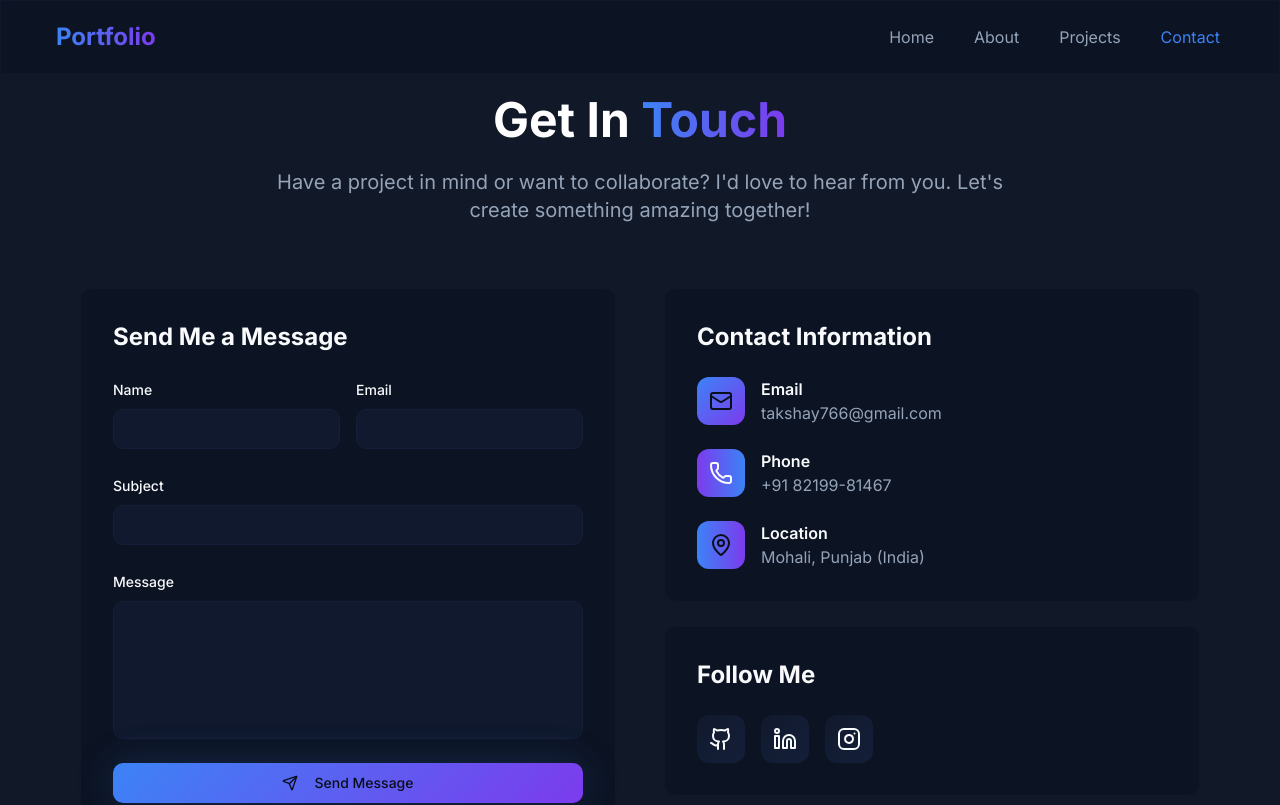
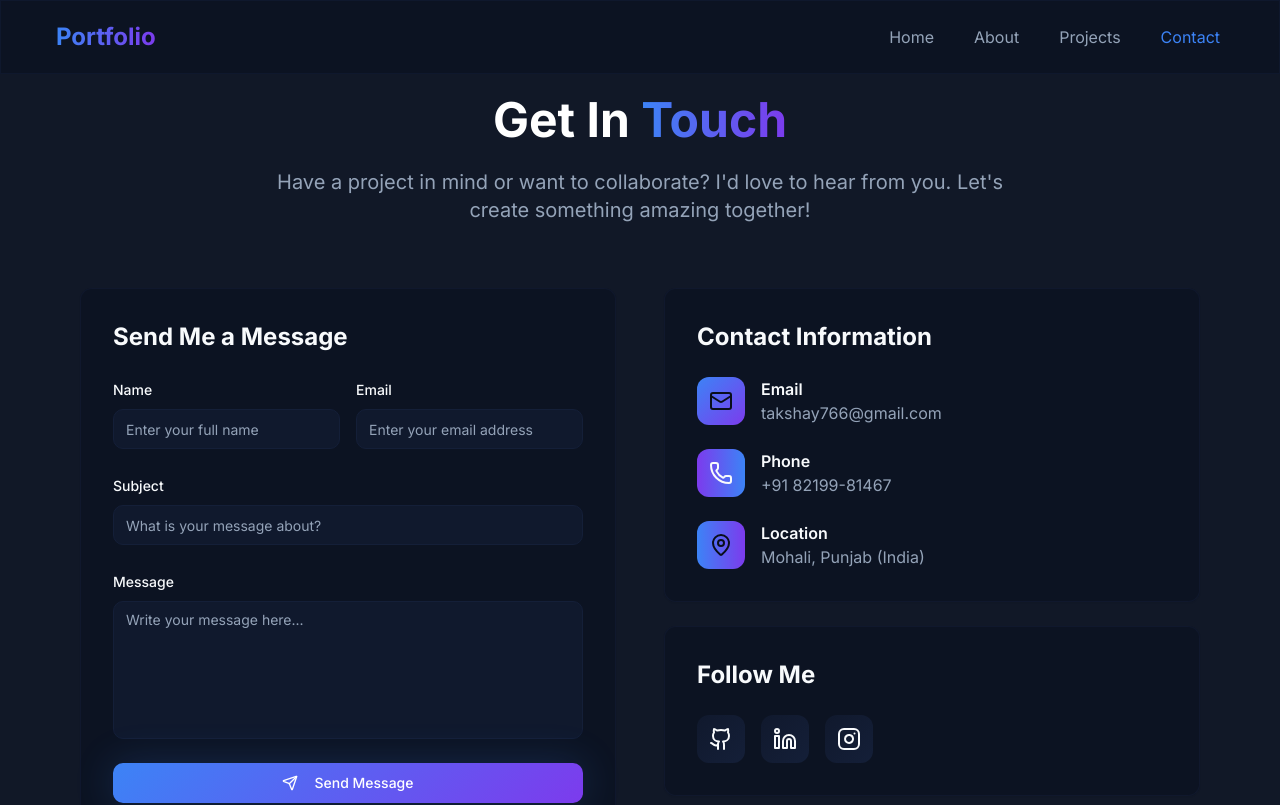
Before and after one commit to Akshaythakur766/Portfolio, a Next.js app: page /contact in a window 1280 px wide. Shown: the top 805 px of the page. Built offline with nearby package versions, Linux system fonts and the light colour scheme; a web font is replaced by a local one.

Commit message:
Feat : Design Improve & Email Logic improved

```diff
--- a/package.json
+++ b/package.json
@@ -9,11 +9,12 @@
     "lint": "next lint"
   },
   "dependencies": {
-    "@hookform/resolvers": "^3.9.0",
+    "@hookform/resolvers": "^3.10.0",
     "@radix-ui/react-label": "^2.1.7",
     "@radix-ui/react-progress": "^1.1.7",
     "@radix-ui/react-slot": "^1.2.3",
     "@svgr/webpack": "^8.1.0",
+    "axios": "^1.13.2",
     "class-variance-authority": "^0.7.1",
     "clsx": "^2.1.1",
     "framer-motion": "^11.3.21",
@@ -22,6 +23,8 @@
     "react": "^18",
     "react-dom": "^18",
     "react-hook-form": "^7.53.0",
+    "react-hot-toast": "^2.6.0",
+    "resend": "^6.4.1",
     "tailwind-merge": "^2.6.0",
     "tailwindcss-animate": "^1.0.7",
     "yup": "^1.4.0"
--- /dev/null
+++ b/src/app/api/contact/route.ts
@@ -0,0 +1,65 @@
+import { NextResponse } from "next/server";
+import { Resend } from "resend";
+
+const resend = new Resend(process.env.RESEND_API_KEY);
+
+export async function POST(request: Request) {
+  try {
+    const body = await request.json();
+    const { name, email, subject, message } = body as {
+      name?: string;
+      email?: string;
+      subject?: string;
+      message?: string;
+    };
+
+    // Basic validation
+    if (!name || !email || !subject || !message) {
+      return NextResponse.json(
+        { success: false, message: "All fields are required." },
+        { status: 400 }
+      );
+    }
+
+    // Send email via Resend
+    await resend.emails.send({
+      from: "Portfolio Contact Form <onboarding@resend.dev>",
+      to: process.env.RECEIVER_EMAIL!,
+      subject: `${subject} — Message from ${name}`,
+      text: `
+        From: ${name} <${email}>
+        Subject: ${subject}
+
+        Message:
+        ${message}
+      `,
+      html: `
+        <div style="font-family: Arial, sans-serif; line-height: 1.6; color: #333;">
+          <p><strong>Name:</strong> ${name}</p>
+          <p><strong>Email:</strong> ${email}</p>
+          <p><strong>Subject:</strong> ${subject}</p>
+          <p><strong>Message:</strong></p>
+          <div style="padding: 10px; background: #f9f9f9; border-radius: 6px;">
+            ${message.replace(/\n/g, "<br>")}
+          </div>
+        </div>
+      `,
+    });
+
+    return NextResponse.json({
+      success: true,
+      message: "Email sent successfully ✅",
+    });
+  } catch (error: any) {
+    console.error("Email send error:", error);
+
+    return NextResponse.json(
+      {
+        success: false,
+        message:
+          error?.message || "Failed to send email. Please try again later.",
+      },
+      { status: 500 }
+    );
+  }
+}
--- a/src/app/globals.css
+++ b/src/app/globals.css
@@ -128,4 +128,31 @@
   }
 }
 
-/* Other Common Styles */
+
+/* ---Scrollbar Styling Start---*/
+/* Custom dark scrollbar */
+::-webkit-scrollbar {
+  width: 8px;
+  height: 8px;
+}
+
+::-webkit-scrollbar-track {
+  background: #1a1a1a; /* track color */
+}
+
+::-webkit-scrollbar-thumb {
+  background-color: #444; /* handle color */
+  border-radius: 6px;
+  border: 2px solid #1a1a1a; /* gives thumb some spacing */
+}
+
+::-webkit-scrollbar-thumb:hover {
+  background-color: #666; /* hover effect */
+}
+
+/* For Firefox */
+* {
+  scrollbar-width: thin;
+  scrollbar-color: #444 #1a1a1a;
+}
+/*--- Scrollbar Stying End--- */
--- a/src/app/layout.tsx
+++ b/src/app/layout.tsx
@@ -1,9 +1,10 @@
 import type { Metadata } from "next";
 import { Inter, Calistoga } from "next/font/google";
 import { twMerge } from "tailwind-merge";
-import "./globals.css";
 import Navigation from "@/components/Navigation";
 import { Footer } from "@/sections/Footer/Footer";
+import { Toaster } from "react-hot-toast";
+import "./globals.css";
 
 const inter = Inter({ subsets: ["latin"], variable: "--font-sans" });
 const calistoga = Calistoga({
@@ -31,12 +32,25 @@ export default function RootLayout({
           `bg-gray-900 text-white antialiased font-sans `
         )}
       >
-        <div  className="-z-100">
+        <Toaster
+          position="top-right"
+          toastOptions={{
+            duration:2000,
+            success: {
+              style: { background: '#22c55e', color: '#fff' },
+              iconTheme: { primary: 'white', secondary: '#22c55e' },
+            },
+            error: {
+              style: { background: '#ef4444', color: '#fff' },
+            },
+          }}
+        />
+        <div className="-z-100">
 
-        <Navigation />
+          <Navigation />
 
-        {children}
-        <Footer/>
+          {children}
+          <Footer />
         </div>
       </body>
     </html>
--- a/src/sections/About/About.tsx
+++ b/src/sections/About/About.tsx
@@ -145,7 +145,7 @@ export const AboutSection = () => {
                     drag
                     dragConstraints={contraintRef}
                   >
-                    <span className="font-medium text-gray-950   ">
+                    <span className="font-medium text-white/90   ">
                       {hobby.title}
                     </span>
                     <span>{hobby.emoji}</span>
--- a/src/sections/Contact/Contact.tsx
+++ b/src/sections/Contact/Contact.tsx
@@ -5,7 +5,7 @@ export const ContactSection = () => {
   return (
     <div className="py-16 pt-12 lg:py-24 lg:pt-20 " id="contact" >
       <div className="container">
-        <div className="bg-gradient-to-r from-primary to-accent text-gray-900 py-8 px-10 rounded-3xl text-center md:text-left relative overflow-hidden z-0  " >
+        <div className="bg-gradient-to-r from-primary to-accent text-white/85 py-8 px-10 rounded-3xl text-center md:text-left relative overflow-hidden z-0  " >
           <div className="absolute inset-0 opacity-5 -z-10" style={{backgroundImage:`url(${garinImage.src})`}} ></div>
           <div className="flex flex-col md:flex-row gap-8  md:gap-16 items-center">
             <div>
--- a/src/sections/ContactForm/page.tsx
+++ b/src/sections/ContactForm/page.tsx
@@ -14,34 +14,150 @@ import {
   Phone,
   Send,
 } from "lucide-react";
-import { useState } from "react";
-// import { useToast } from "@/hooks/use-toast";
+import toast from "react-hot-toast";
+import * as yup from "yup"
+import { Controller, SubmitHandler, useForm } from "react-hook-form"
+import { yupResolver } from "@hookform/resolvers/yup"
+import axios from "axios"
+import { motion } from "framer-motion"
+interface ContactFormInterface {
+  name: string,
+  email: string;
+  subject: string;
+  message: string
+}
+
+
+const schema = yup.object().shape({
+  name: yup
+    .string()
+    .trim()
+    .required("Please enter your name.")
+    .min(2, "Name must be at least 2 characters long.")
+    .max(50, "Name cannot exceed 50 characters."),
+
+  email: yup
+    .string()
+    .trim()
+    .email("Please enter a valid email address.")
+    .required("Email is required."),
+
+  subject: yup
+    .string()
+    .trim()
+    .required("Please enter a subject.")
+    .min(3, "Subject must be at least 5 characters long.")
+    .max(100, "Subject cannot exceed 100 characters."),
+
+  message: yup
+    .string()
+    .trim()
+    .required("Please enter your message.")
+    .min(10, "Message must be at least 10 characters long.")
+  // .max(1000, "Message cannot exceed 1000 characters."),
+});
+
+const defaultValues: ContactFormInterface = {
+  email: '',
+  message: '',
+  name: '',
+  subject: ''
+}
 
 export const Contact = () => {
-  const [formData, setFormData] = useState({
-    name: "",
-    email: "",
-    subject: "",
-    message: "",
+
+  const { control, formState: { errors }, handleSubmit } = useForm<ContactFormInterface>({
+    defaultValues,
+    resolver: yupResolver(schema),
+    mode: "onSubmit"
+  })
+
+
+  const onSubmit: SubmitHandler<ContactFormInterface> = async (data) => {
+
+
+    try {
+      // Show loading toast (optional)
+      const loadingToast = toast.loading("Sending your message...");
+
+      // Send request to your API route
+      await axios.post("/api/contact", data);
+
+      // Close loading toast
+      toast.dismiss(loadingToast);
+
+
+      toast.custom((t) => (
+        <motion.div
+          initial={{ opacity: 0, y: 30, scale: 0.95 }}
+          animate={{ opacity: 1, y: 0, scale: 1 }}
+          exit={{ opacity: 0, y: -20, scale: 0.9 }}
+          transition={{ type: "spring", damping: 15, stiffness: 250 }}
+          className={`max-w-sm w-full bg-gray-900 border border-green-500/50 text-white rounded-xl shadow-lg p-4 flex items-start gap-3 ${t.visible ? "animate-in" : "animate-out"
+            }`}
+        >
+          {/* ✅ Left icon with motion */}
+          <motion.div
+            initial={{ scale: 0 }}
+            animate={{ scale: 1, rotate: [0, 10, -10, 0] }}
+            transition={{ duration: 0.6, ease: "easeOut" }}
+            className="text-green-400"
+          >
+            💌
+          </motion.div>
+
+          {/* Text content */}
+          <div className="flex flex-col">
+            <motion.p
+              initial={{ opacity: 0, x: -10 }}
+              animate={{ opacity: 1, x: 0 }}
+              transition={{ delay: 0.1 }}
+              className="font-semibold text-green-400 text-base"
+            >
+              Message Sent Successfully 🎉
+            </motion.p>
+            <motion.p
+              initial={{ opacity: 0, x: -10 }}
+              animate={{ opacity: 1, x: 0 }}
+              transition={{ delay: 0.2 }}
+              className="text-sm text-gray-300 mt-1"
+            >
+              Thank you, <span className="font-medium text-white">{data.name}</span> — I'll get back to you soon.
+            </motion.p>
+          </div>
+        </motion.div>
+      ), {
+        duration: 4000,
+        position: "top-right",
       });
-  // const { toast } = useToast();
 
-  const handleSubmit = (e: React.FormEvent) => {
-    e.preventDefault();
-    // toast({
-    //   title: "Message Sent!",
-    //   description: "Thank you for your message. I'll get back to you soon!",
-    // });
-    setFormData({ name: "", email: "", subject: "", message: "" });
-  };
 
-  const handleChange = (
-    e: React.ChangeEvent<HTMLInputElement | HTMLTextAreaElement>
-  ) => {
-    setFormData((prev) => ({
-      ...prev,
-      [e.target.name]: e.target.value,
-    }));
+    } catch (error: any) {
+      console.error("❌ Error sending message:", error);
+
+      // Dismiss any active toast
+      toast.dismiss();
+
+      // Handle known errors
+      if (axios.isAxiosError(error) && error.response?.data?.message) {
+        toast.error(
+          <div>
+            <p className="font-semibold">Failed to Send Message</p>
+            <p className="text-sm text-gray-200">{error.response.data.message}</p>
+          </div>
+        );
+      } else {
+        // Generic fallback
+        toast.error(
+          <div>
+            <p className="font-semibold">Sorry, something went wrong 😢</p>
+            <p className="text-sm text-gray-200">
+              Please try again later or contact me directly.
+            </p>
+          </div>
+        );
+      }
+    }
   };
 
   const socialLinks = [
@@ -82,61 +198,101 @@ export const Contact = () => {
           <div className="animate-slide-up">
             <Card className="p-8 glass-effect">
               <h2 className="text-2xl font-bold mb-6">Send Me a Message</h2>
-              <form onSubmit={handleSubmit} className="space-y-6">
+              <form onSubmit={handleSubmit(onSubmit)} className="space-y-6">
                 <div className="grid sm:grid-cols-2 gap-4">
+                  <Controller
+                    name="name"
+                    control={control}
+                    render={({ field: { value, onChange } }) => (
                       <div className="space-y-2">
                         <Label htmlFor="name">Name</Label>
                         <Input
                           id="name"
                           name="name"
-                      value={formData.name}
-                      onChange={handleChange}
-                      required
+                          value={value ?? ''}
+                          onChange={onChange}
+                          placeholder="Enter your full name"
                           className="bg-secondary border-border focus:border-primary"
                         />
+                        {
+                          errors?.name && <p className="text-red-500 text-xs">{errors?.name?.message}</p>
+                        }
                       </div>
+                    )}
+                  />
+                  <Controller
+                    name="email"
+                    control={control}
+                    render={({ field: { value, onChange } }) => (
                       <div className="space-y-2">
                         <Label htmlFor="email">Email</Label>
                         <Input
                           id="email"
                           name="email"
                           type="email"
-                      value={formData.email}
-                      onChange={handleChange}
-                      required
+                          value={value ?? ''}
+                          onChange={onChange}
+                          placeholder="Enter your email address"
                           className="bg-secondary border-border focus:border-primary"
                         />
+                        {
+                          errors?.email && <p className="text-red-500 text-xs">{errors?.email?.message}</p>
+                        }
                       </div>
+                    )}
+                  />
+
                 </div>
-
+                <Controller
+                  name="subject"
+                  control={control}
+                  render={({ field: { value, onChange } }) => (
                     <div className="space-y-2">
                       <Label htmlFor="subject">Subject</Label>
                       <Input
                         id="subject"
                         name="subject"
-                    value={formData.subject}
-                    onChange={handleChange}
-                    required
+                        value={value ?? ''}
+                        onChange={onChange}
+                        placeholder="What is your message about?"
                         className="bg-secondary border-border focus:border-primary"
                       />
+                      {
+                        errors?.subject && <p className="text-red-500 text-xs">{errors?.subject?.message}</p>
+                      }
                     </div>
-
+                  )}
+                />
+                <Controller
+                  name="message"
+                  control={control}
+                  render={({ field: { value, onChange } }) => (
                     <div className="space-y-2">
                       <Label htmlFor="message">Message</Label>
                       <Textarea
                         id="message"
                         name="message"
-                    value={formData.message}
-                    onChange={handleChange}
-                    required
+                        value={value}
+                        onChange={onChange}
+                        placeholder="Write your message here..."
                         rows={6}
                         className="bg-secondary border-border focus:border-primary resize-none"
                       />
+                      {
+                        errors?.message && <p className="text-red-500 text-xs">{errors?.message?.message}</p>
+                      }
                     </div>
+                  )}
+                />
+
+
+
+
 
                 <Button
                   type="submit"
-                  className="w-full bg-gradient-primary border-0 shadow-glow"
+                  className="w-full bg-gradient-primary text-white border-0 shadow-glow cursor-pointer"
+                  onClick={handleSubmit(onSubmit)}
                 >
                   <Send className="w-4 h-4 mr-2" />
                   Send Message
@@ -191,6 +347,7 @@ export const Contact = () => {
               <div className="flex space-x-4">
                 {socialLinks.map((social) => (
                   <a
+                    target="_blank"
                     key={social.label}
                     href={social.href}
                     className="w-12 h-12 bg-gradient-secondary hover:bg-gradient-primary rounded-lg flex items-center justify-center transition-all duration-300 hover:scale-110 hover:shadow-glow"
--- a/src/sections/Tape/Tape.tsx
+++ b/src/sections/Tape/Tape.tsx
@@ -24,10 +24,10 @@ export const TapeSection = () => {
               <Fragment key={idx}>
                 {words.map((word) => (
                   <div key={word} className="inline-flex gap-4 items-center">
-                    <span className="text-gray-900 uppercase font-extrabold text-sm">
+                    <span className="text-white/90 uppercase font-bold text-sm">
                       {word}
                     </span>
-                    <StarIcon className="size-6 text-gray-900 -rotate-12" />
+                    <StarIcon className="size-6 text-white/90 -rotate-12" />
                   </div>
                 ))}
               </Fragment>
```
Also changed, not shown: 2 other files (tests, documents, lock files or other folders). Lines whose indentation alone changed are shown as unchanged.
